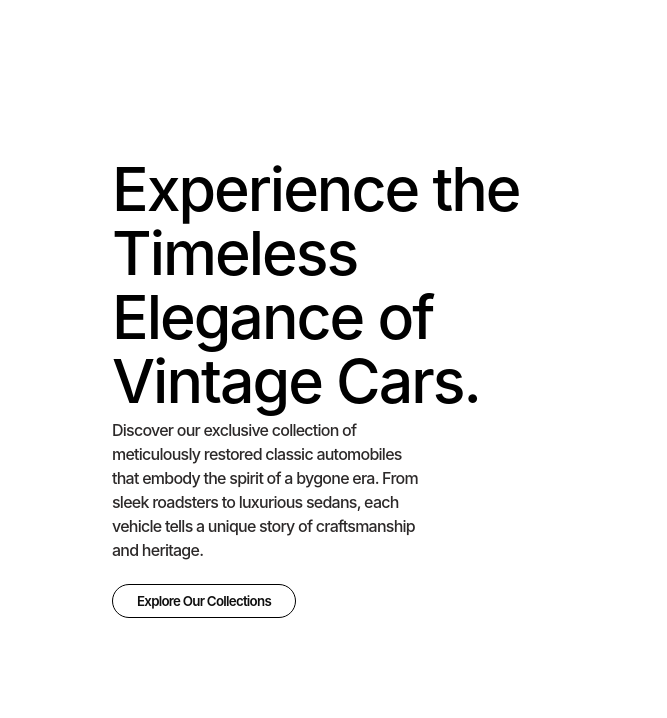
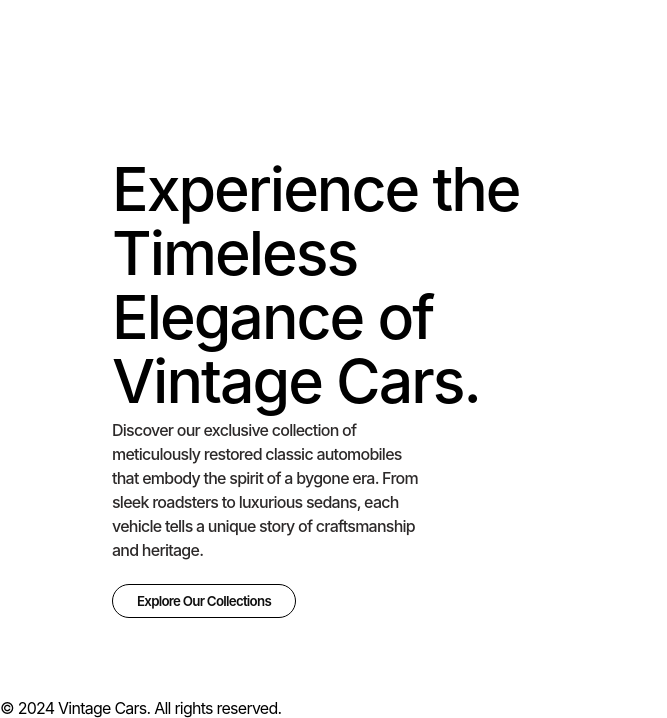
Before and after one commit to mysticman007/car, a plain HTML site: page index.html in a window 1280 px wide. Shown: the part 1890-2608 px from the top of the page, 0-667 px from the left. Drawn offline with Linux system fonts and the light colour scheme; a web font is replaced by a local one.

Commit message:
footer feature

```diff
--- a/index.html
+++ b/index.html
@@ -141,5 +141,13 @@
         </div>
       </div>
     </section>
+
+    <section class="footer">
+      <p>© 2024 Vintage Cars. All rights reserved.</p>
+    </section>
+
+
+
+
   </body>
 </html>
--- /dev/null
+++ b/index.js
@@ -0,0 +1 @@
+console.log("javascript is working");
```
